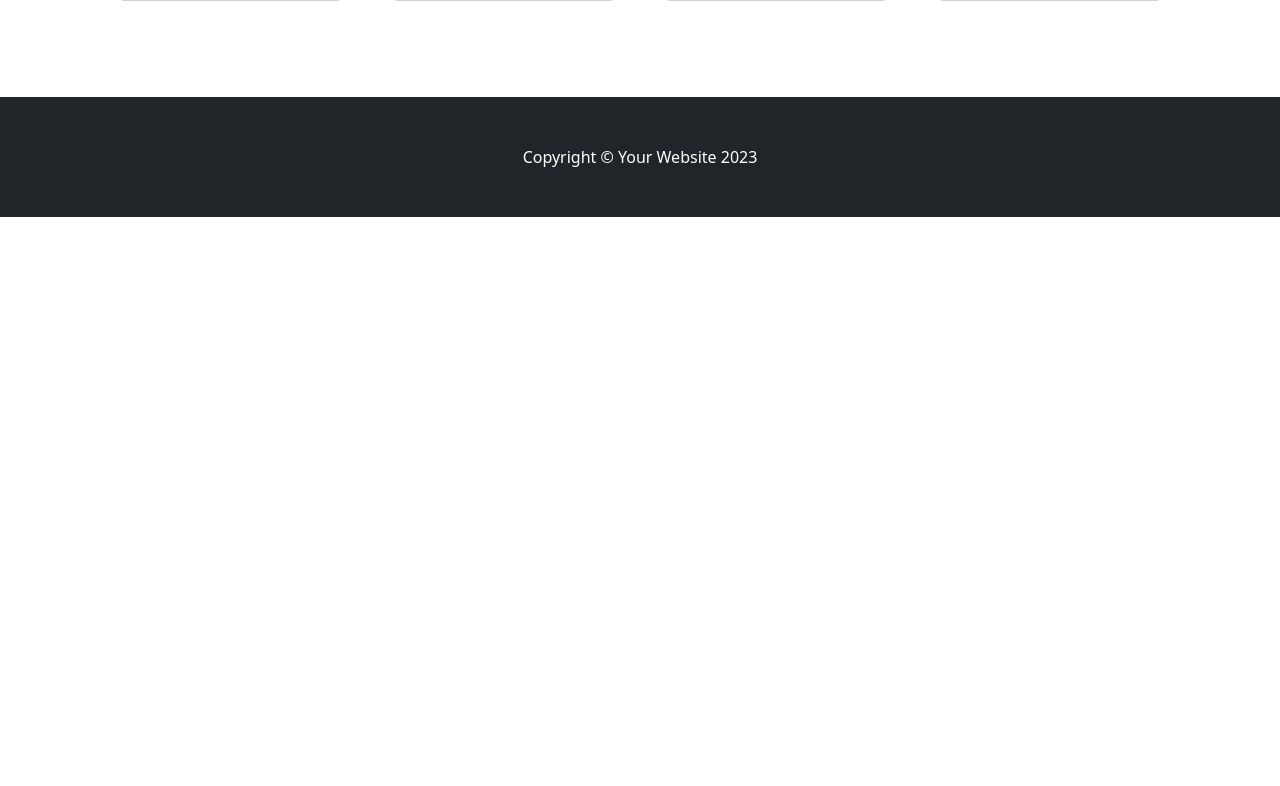
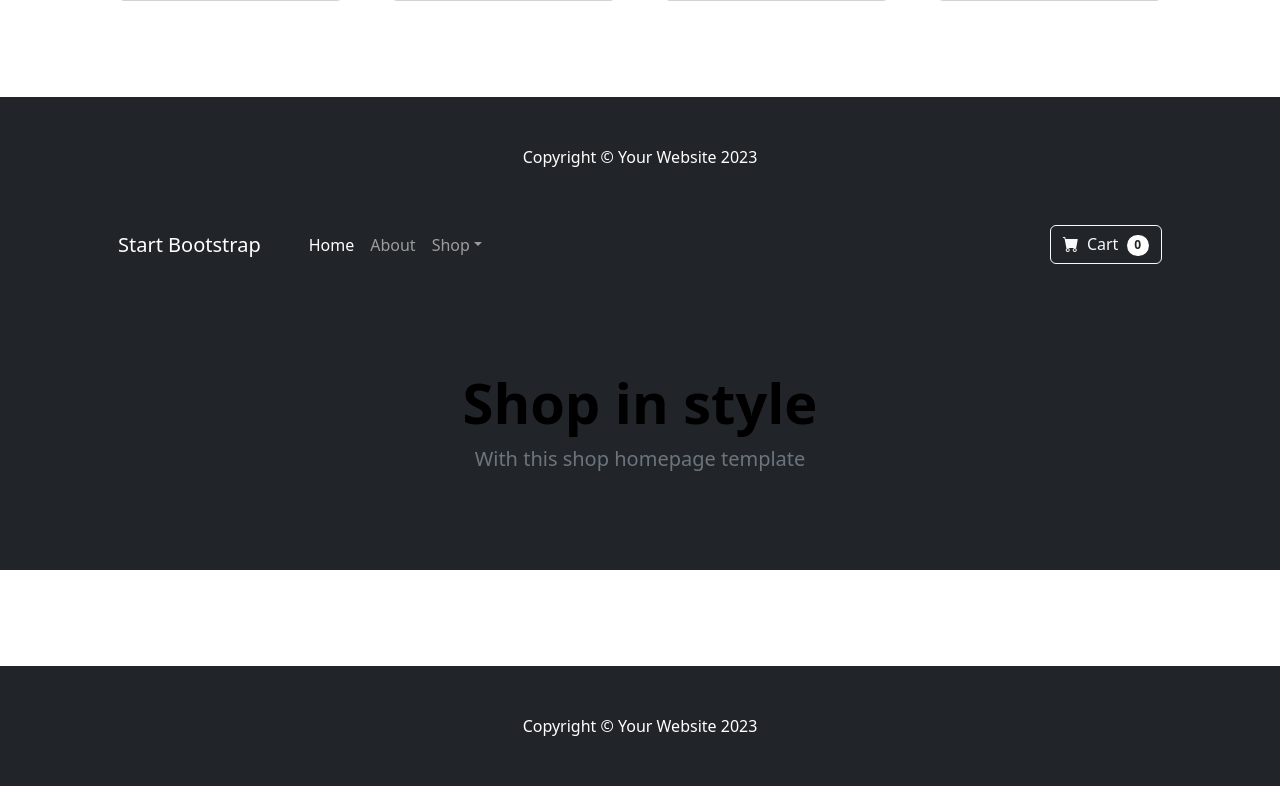
Before and after one commit to PervisZurita/Pervisyii, a Yii app: template views/site/index.php in a window 1280 px wide. Shown: the part 1132-1918 px from the top of the page. Before the commit the page ends 1349 px from the top, so only its background shows below. Run offline with PHP 8.4 and a stand-in for Yii, Linux system fonts and the light colour scheme; the template is opened without the code that fills it, so the values that code supplies are empty; grey boxes labelled with a size stand in for pictures from a placeholder-image service; some libraries are stand-ins or nearby versions.

Commit message:
modificando

```diff
--- a/views/site/index.php
+++ b/views/site/index.php
@@ -242,3 +242,98 @@ $this->title = 'My Yii Application';
         <script src="js/scripts.js"></script>
     </body>
 </html>
+<?php
+/** @var yii\web\View $this */
+
+$this->title = 'My Yii Application';
+?>
+<!DOCTYPE html>
+<html lang="en">
+    <head>
+        <meta charset="utf-8" />
+        <meta name="viewport" content="width=device-width, initial-scale=1, shrink-to-fit=no" />
+        <meta name="description" content="" />
+        <meta name="author" content="" />
+        <title>Shop Homepage - Start Bootstrap Template</title>
+        <!-- Favicon-->
+        <link rel="icon" type="image/x-icon" href="assets/favicon.ico" />
+        <!-- Bootstrap icons-->
+        <link href="https://cdn.jsdelivr.net/npm/bootstrap-icons@1.5.0/font/bootstrap-icons.css" rel="stylesheet" />
+        <!-- Bootstrap CSS -->
+        <link href="https://cdn.jsdelivr.net/npm/bootstrap@5.2.3/dist/css/bootstrap.min.css" rel="stylesheet">
+        <!-- Core theme CSS (includes Bootstrap)-->
+        <link href="css/styles.css" rel="stylesheet" />
+    </head>
+    <body>
+        <!-- Navigation with Dropdown -->
+        <nav class="navbar navbar-expand-lg navbar-dark bg-dark">
+            <div class="container px-4 px-lg-5">
+                <a class="navbar-brand" href="#!">Start Bootstrap</a>
+                <button class="navbar-toggler" type="button" data-bs-toggle="collapse" data-bs-target="#navbarSupportedContent" aria-controls="navbarSupportedContent" aria-expanded="false" aria-label="Toggle navigation">
+                    <span class="navbar-toggler-icon"></span>
+                </button>
+                <div class="collapse navbar-collapse" id="navbarSupportedContent">
+                    <ul class="navbar-nav me-auto mb-2 mb-lg-0 ms-lg-4">
+                        <li class="nav-item"><a class="nav-link active" aria-current="page" href="#!">Home</a></li>
+                        <li class="nav-item"><a class="nav-link" href="#!">About</a></li>
+                        <li class="nav-item dropdown">
+                            <a class="nav-link dropdown-toggle" id="navbarDropdown" href="#" role="button" data-bs-toggle="dropdown" aria-expanded="false">Shop</a>
+                            <ul class="dropdown-menu" aria-labelledby="navbarDropdown">
+                                <li><a class="dropdown-item" href="#!">All Products</a></li>
+                                <li><hr class="dropdown-divider" /></li>
+                                <li><a class="dropdown-item" href="#!">Popular Items</a></li>
+                                <li><a class="dropdown-item" href="#!">New Arrivals</a></li>
+                            </ul>
+                        </li>
+                    </ul>
+                    <form class="d-flex">
+                        <button class="btn btn-outline-light" type="submit">
+                            <i class="bi-cart-fill me-1"></i>
+                            Cart
+                            <span class="badge bg-white text-dark ms-1 rounded-pill">0</span>
+                        </button>
+                    </form>
+                </div>
+            </div>
+        </nav>
+
+        <header class="bg-dark py-5">
+            <div class="container px-4 px-lg-5 my-5">
+                <div class="text-center text-white">
+                    <h1 class="display-4 fw-bolder text-black">Shop in style</h1>
+                    <p class="lead fw-normal text-secondary mb-0">With this shop homepage template</p>
+                </div>
+            </div>
+        </header>
+
+        <!-- Resto de tu código existente (section y footer) -->
+        <section class="py-5">
+            <!-- ... tu contenido de productos existente ... -->
+        </section>
+
+        <footer class="py-5 bg-dark">
+            <div class="container"><p class="m-0 text-center text-white">Copyright &copy; Your Website 2023</p></div>
+        </footer>
+
+        <!-- Bootstrap core JS-->
+        <script src="https://cdn.jsdelivr.net/npm/bootstrap@5.2.3/dist/js/bootstrap.bundle.min.js"></script>
+        <!-- Core theme JS-->
+        <script src="js/scripts.js"></script>
+
+        <!-- Script de inicialización opcional -->
+        <script>
+            // Inicializar tooltips y popovers (opcional)
+            document.addEventListener('DOMContentLoaded', function() {
+                var tooltipTriggerList = [].slice.call(document.querySelectorAll('[data-bs-toggle="tooltip"]'));
+                var tooltipList = tooltipTriggerList.map(function (tooltipTriggerEl) {
+                    return new bootstrap.Tooltip(tooltipTriggerEl);
+                });
+
+                var popoverTriggerList = [].slice.call(document.querySelectorAll('[data-bs-toggle="popover"]'));
+                var popoverList = popoverTriggerList.map(function (popoverTriggerEl) {
+                    return new bootstrap.Popover(popoverTriggerEl);
+                });
+            });
+        </script>
+    </body>
+</html>
```
